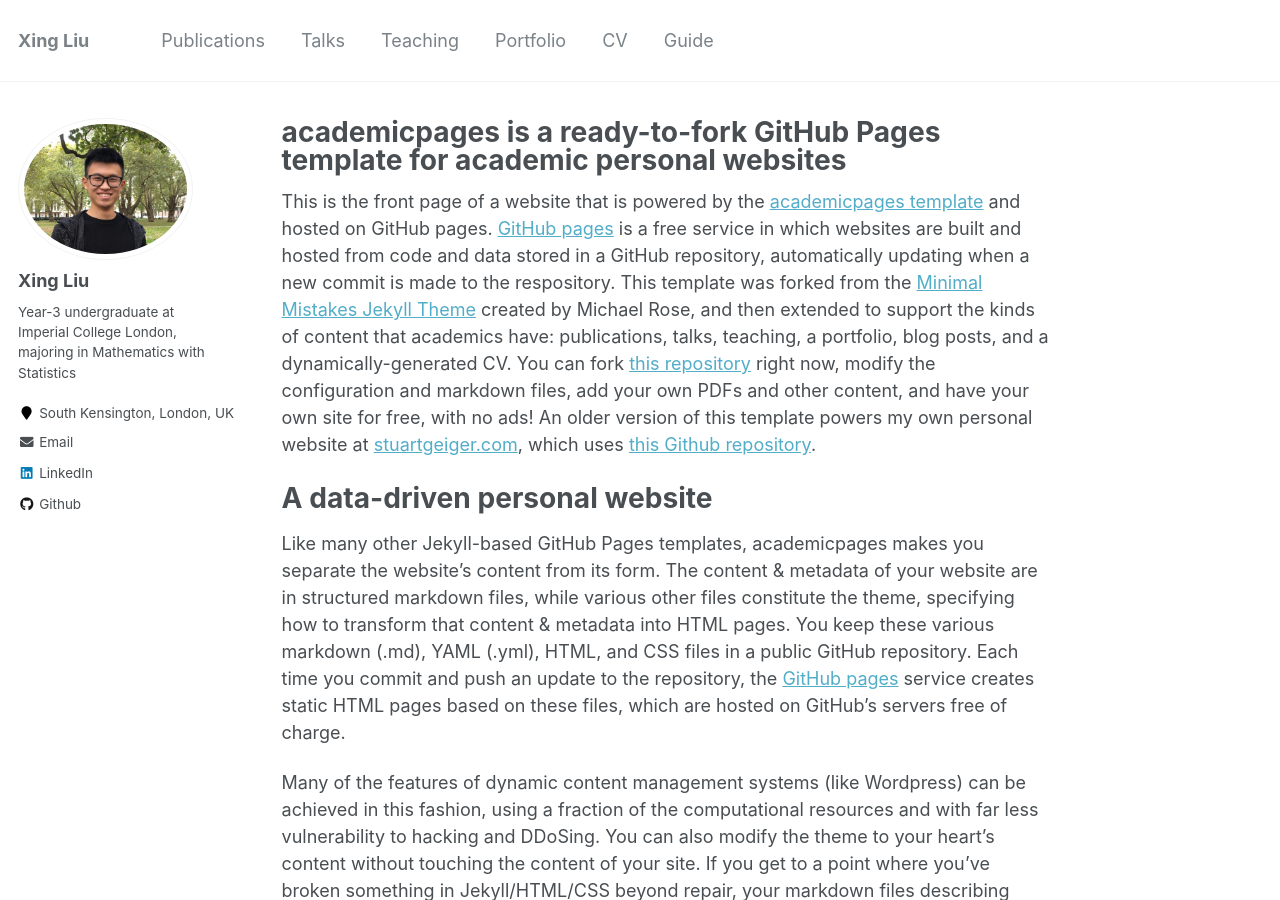
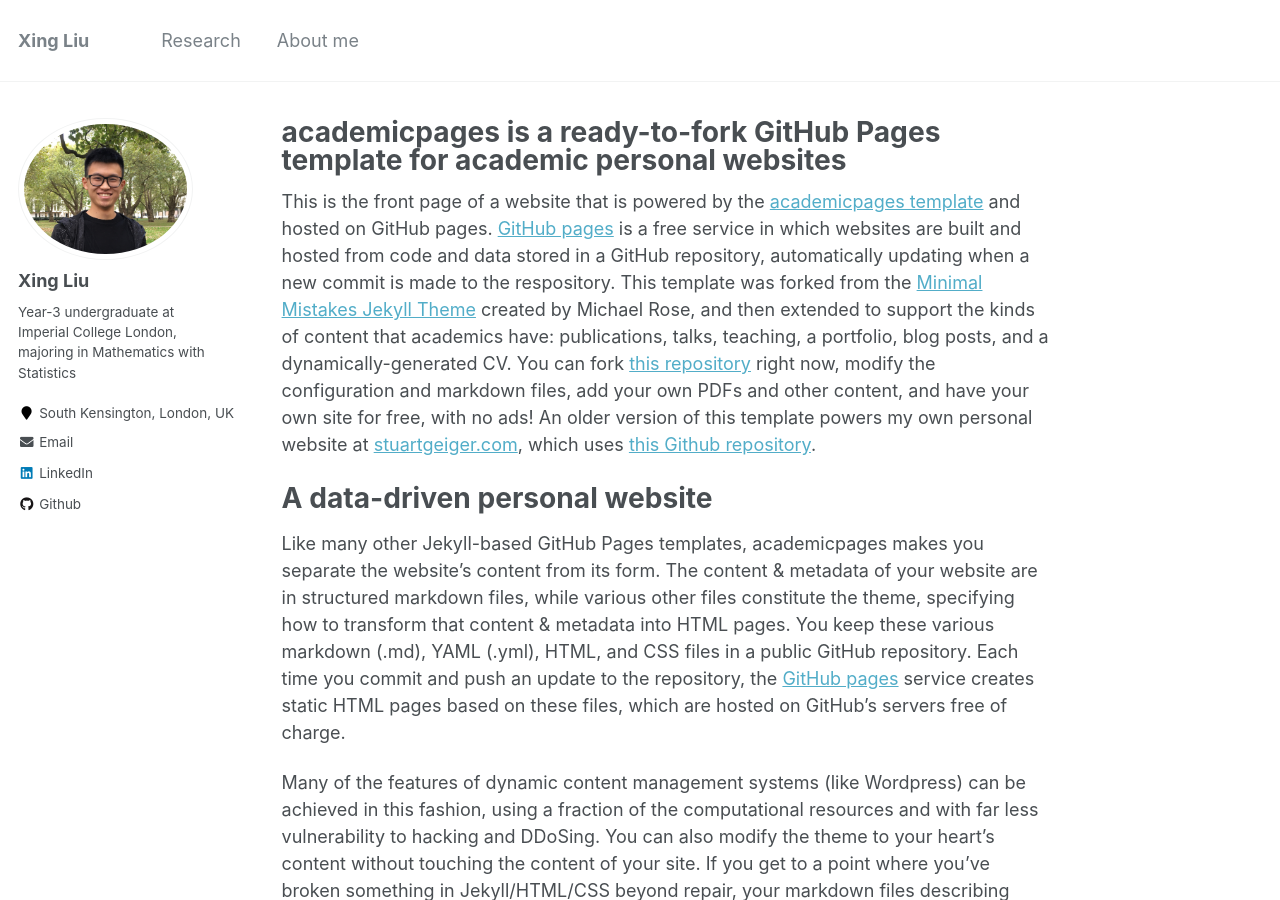
Before and after one commit to XingLLiu/XingLLiu.github.io, a Jekyll site: the page built from _pages/about.md, in a window 1280 px wide and 900 px high. Built offline with Jekyll 4.4.1, drawn with Linux system fonts in a browser that asks for light colours.

Commit message:
Changed navigation

```diff
--- a/_data/navigation.yml
+++ b/_data/navigation.yml
@@ -1,22 +1,22 @@
 # main links links
 main:
-  - title: "Publications"
-    url: /publications/
+  - title: "Research"
+    url: /research/
 
-  - title: "Talks"
-    url: /talks/
+#  - title: "Talks"
+#    url: /talks/
 
-  - title: "Teaching"
-    url: /teaching/
+#  - title: "Teaching"
+#    url: /teaching/
 
-  - title: "Portfolio"
-    url: /portfolio/
+#  - title: "Portfolio"
+#    url: /portfolio/
 
 #  - title: "Blog Posts"
 #    url: /year-archive/
 
-  - title: "CV"
+  - title: "About me"
     url: /cv/
 
-  - title: "Guide"
-    url: /markdown/
+#  - title: "Guide"
+#    url: /markdown/
```
